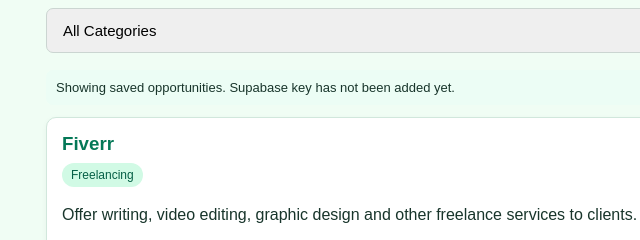
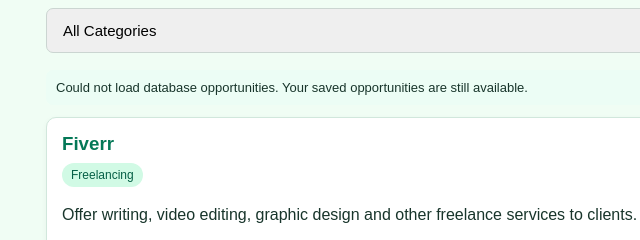
Before and after one commit to tahirkhan00089/daily-earning-finder, a plain HTML site: page index.html in a window 1280 px wide. Shown: the part 271-511 px from the top of the page, 181-821 px from the left. Drawn offline with nearby package versions, Linux system fonts and the light colour scheme; no server answers.

Commit message:
Update index.html

```diff
--- a/index.html
+++ b/index.html
@@ -126,7 +126,7 @@ hr{border:0;border-top:1px solid #d1e7dc;margin:20px 0}
 const SUPABASE_URL = "https://pzvhuoxiljgqvxoqzeat.supabase.co";
 
 // REPLACE THE TEXT BELOW WITH YOUR OWN sb_publishable_ KEY
-const SUPABASE_PUBLISHABLE_KEY = "PASTE_YOUR_COPIED_KEY_HERE";
+const SUPABASE_PUBLISHABLE_KEY = "sb_publishable_-0VP2OL4NDjn9nxm8u5sFQ_Ze2MJfCi";
 
 let supabaseClient = null;
 let databaseJobs = [];
```
